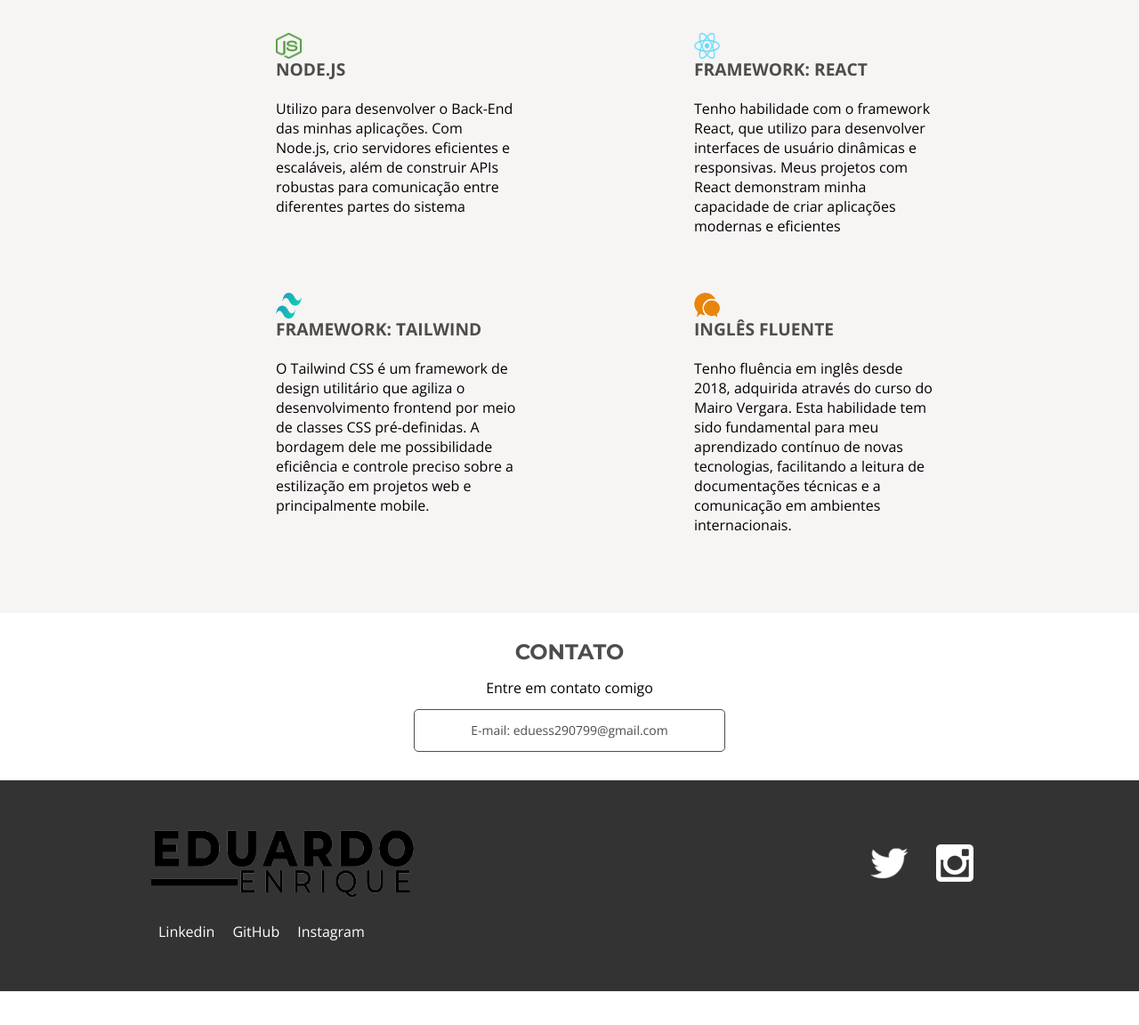
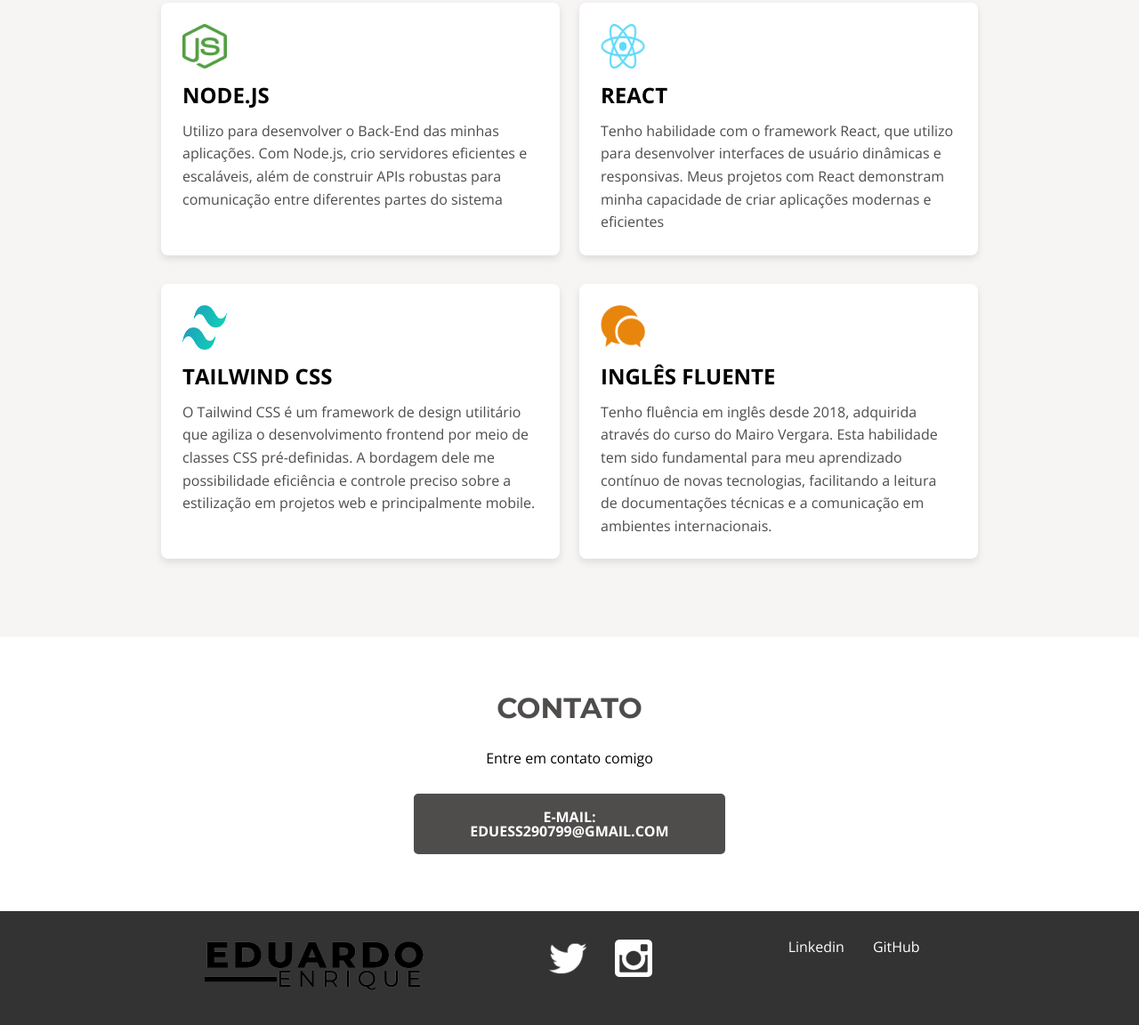
Before and after one commit to Duduenri/Portfolio, a plain HTML site: page index.html in a window 1280 px wide. Shown: the part 3432-4584 px from the top of the page at 89% size. Before the commit the page ends 4546 px from the top, so only its background shows below. Drawn offline with nearby package versions, Linux system fonts and the light colour scheme.

Commit message:
Estilização

```diff
--- a/css/contato.css
+++ b/css/contato.css
@@ -2,28 +2,36 @@
     display: flex;
     flex-direction: column;
     align-items: center;
-
+    justify-content: center; /* Adicionado para centralizar verticalmente */
     text-align: center;
-
-    padding-top: 2rem;
-    padding-bottom: 2rem;
+    padding-top: 4rem; /* Aumentei o padding para mais espaçamento */
+    padding-bottom: 4rem; /* Aumentei o padding para mais espaçamento */
 }
 
 .contato__titulo {
     color: var(--cinza-escuro);
     font-weight: 700;
-    font-size: 1.5rem;
+    font-size: 2rem; /* Aumentei o tamanho do título para mais destaque */
     font-family: var(--montserrat);
     text-transform: uppercase;
-    text-align: center;
-
-    margin-bottom: 1.25rem;
+    margin-bottom: 2rem; /* Aumentei a margem inferior para mais espaçamento */
 }
 
 .contato__botao {
-    color: var(--cinza-escuro);
+    display: inline-block;
+    padding: 1rem 2rem; /* Adicionei padding para melhorar o espaço ao redor do botão */
+    color: var(--branco);
+    background-color: var(--cinza-escuro);
+    border: 2px solid var(--cinza-escuro);
+    text-decoration: none;
+    font-size: 1rem;
+    font-weight: 600;
+    text-transform: uppercase;
+    transition: background-color 0.3s, color 0.3s;
+    margin-top: 2rem; /* Aumentei o espaço acima do botão */
+}
 
-    border-color: var(--cinza-escuro);
-
-    margin-top: 1rem;
+.contato__botao:hover {
+    background-color: var(--cinza-escuro-hover); /* Defina a cor de hover desejada */
+    color: var(--branco); /* Defina a cor de texto de hover desejada */
 }
--- a/css/habilidade.css
+++ b/css/habilidade.css
@@ -1,56 +1,53 @@
 .Habilidade {
     padding-top: 3.5rem;
     padding-bottom: 3.5rem;
+    background-color: var(--cinza-claro);
 }
 
 .Habilidade__lista {
     display: flex;
     flex-wrap: wrap;
-    justify-content: space-evenly;
+    justify-content: space-around;
+    list-style-type: none;
+    padding: 0;
 }
 
 .Habilidade__item {
-    max-width: 350px;
-
-    box-sizing: border-box;
-
-    background-repeat: no-repeat;
-    background-position: top 1.25rem left 2.5rem;
-
-    padding: 2rem 0 2rem 5rem;
+    width: 100%;
+    max-width: 400px;
+    margin-bottom: 2rem;
+    padding: 1.5rem;
+    border-radius: 8px;
+    background-color: var(--branco);
+    box-shadow: 0 4px 8px rgba(0, 0, 0, 0.1);
 }
 
-.Habilidade__item--tempo {
-    background-image: url(../img/icone-relogio.png);
-}
-
-.Habilidade__item--foco {
-    background-image: url(../img/icone-dinheiro.png);
-}
-
-.Habilidade__item--especialistas {
-    background-image: url(../img/icone-quimica.png);
+.Habilidade__img {
+    width: 50px;
+    height: 50px;
+    margin-bottom: 1rem;
 }
 
 .item__titulo {
-    color: var(--cinza-escuro);
+    color: var(--azul-escuro);
     font-weight: 700;
-    font-size: 1.2rem;
+    font-size: 1.5rem;
     text-transform: uppercase;
-
-    margin-bottom: 1.5rem;
+    margin-bottom: 1rem;
 }
 
 .item__texto {
-    line-height: normal;
+    line-height: 1.6;
+    color: var(--cinza-escuro);
 }
 
-@media screen and (min-width: 1024px) {
-    .Habilidade {
-        background-color: var(--cinza-claro);
+@media screen and (min-width: 768px) {
+    .Habilidade__item {
+        width: calc(50% - 2rem);
+        margin-right: 2rem;
     }
 
-    .Habilidade__lista {
-        justify-content: space-around;
+    .Habilidade__item:nth-child(even) {
+        margin-right: 0;
     }
 }
--- a/css/habilidades.css
+++ b/css/habilidades.css
@@ -1,51 +1,47 @@
 .Habilidade {
     padding-top: 3.5rem;
     padding-bottom: 3.5rem;
+    background-color: var(--cinza-claro); /* Adicionando cor de fundo para melhor contraste */
 }
 
 .Habilidade__lista {
     display: flex;
     flex-wrap: wrap;
-    justify-content: space-evenly;
+    justify-content: space-around; /* Ajustando o espaçamento entre os itens */
+    list-style-type: none; /* Removendo os marcadores de lista */
+    padding: 0;
 }
 
 .Habilidade__item {
-    max-width: 350px;
-
-    box-sizing: border-box;
-
-    background-repeat: no-repeat;
-    background-position: top 1.25rem left 2.5rem;
-
-    padding: 2rem 0 2rem 5rem;
+    width: 300px; /* Reduzindo um pouco a largura dos itens para melhor visualização */
+    margin-bottom: 2rem;
+    padding: 1.5rem;
+    border-radius: 8px;
+    background-color: var(--branco); /* Fundo branco para destacar cada habilidade */
+    box-shadow: 0 4px 8px rgba(0, 0, 0, 0.1); /* Sombra sutil para efeito de elevação */
 }
 
 .Habilidade__img {
-    width: 29px;
-    height: 29px;
-    align-items: center;
+    width: 50px; /* Ajustando o tamanho dos ícones */
+    height: 50px;
+    margin-bottom: 1rem;
 }
 
-
 .item__titulo {
-    color: var(--cinza-escuro);
+    color: var(--azul-escuro);
     font-weight: 700;
-    font-size: 1.2rem;
+    font-size: 1.5rem;
     text-transform: uppercase;
-
-    margin-bottom: 1.5rem;
+    margin-bottom: 1rem;
 }
 
 .item__texto {
-    line-height: normal;
+    line-height: 1.6;
+    color: var(--cinza-escuro);
 }
 
-@media screen and (min-width: 1024px) {
-    .Habilidade {
-        background-color: var(--cinza-claro);
-    }
-
-    .Habilidade__lista {
-        justify-content: space-around;
+@media screen and (min-width: 768px) {
+    .Habilidade__item {
+        width: 400px; /* Ajuste para telas maiores */
     }
 }
--- a/css/rodape.css
+++ b/css/rodape.css
@@ -2,75 +2,70 @@
     display: flex;
     flex-direction: column;
     align-items: center;
-
+    justify-content: center;
     background-color: var(--bg-rodape);
-
     padding-top: 2.5rem;
     padding-bottom: 2rem;
 }
 
 .rodape__social {
     display: flex;
+    justify-content: center;
+    margin-top: 1.5rem;
 }
 
 .rodape__midia {
     display: block;
-
     width: 42px;
     height: 42px;
-
-    margin: 2rem 1rem;
+    margin: 0 1rem;
+    transition: transform 0.3s ease;
 }
 
+.rodape__midia:hover {
+    transform: scale(1.2);
+}
+
+.rodape__logo {
+    width: 250px; /* Reduzindo um pouco o tamanho para melhor encaixe */
+    height: auto;
+    margin-bottom: 1.5rem;
+}
 
 .rodape__navegacao {
-    color: var(--branco);
-    text-align: center;
-    line-height: 3;
+    display: flex;
+    justify-content: center;
+    margin-top: 1.5rem;
 }
-
-.rodape__logo  {
-    width: 300px;
-    height: 80px;
-}
-
-.rodape__midia-imagem {
-    width: 42px;
-    height: 42px;
-}
-
-.rodape__midia-imagem:hover {
-    transition: 2s;
-    width: 50px;
-    height: 50px;
-}
-
 
 .rodape__link {
     font-size: 1rem;
-
-    display: inline-block;
-
-    margin: 0 .5rem .7rem;
+    margin: 0 1rem;
+    transition: font-size 0.3s ease, color 0.3s ease;
+    color: var(--branco);
+    text-decoration: none;
 }
 
 .rodape__link:hover {
-    font-size: 1.2rem;
-    transition: 2s;
+    font-size: 1.1rem;
     color: black;
-    font-weight: 600;
+    font-weight: bold;
 }
 
-@media screen and (min-width: 1024px) {
+@media screen and (min-width: 768px) {
     .rodape {
         flex-direction: row;
-        flex-wrap: wrap;
-        justify-content: space-between;
+        justify-content: space-around;
+        align-items: flex-start;
+        padding-top: 2rem;
+        padding-bottom: 2rem;
+    }
+
+    .rodape__social {
+        margin-top: 0;
     }
 
     .rodape__navegacao {
-        text-align: left;
-
-        min-width: 600px;
+        margin-top: 0;
     }
 }
--- a/index.html
+++ b/index.html
@@ -86,28 +86,27 @@
                 <ul class="Habilidade__lista">
                     <li class="Habilidade__item Habilidade__item--tempo">
                         <img src="img/typescript.png" class="Habilidade__img">
-                        <h2 class="item__titulo">Typescript</h2>
-                        <p class="item__texto">Tenho habilidade com TypeScript, com foco em Orientação a Objetos. Desenvolvo projetos tanto no Front-End quanto no Back-End, destacando minha versatilidade e compromisso com soluções eficientes.</p>
+                        <h2 class="item__titulo">TypeScript</h2>
+                        <p class="item__texto">Tenho habilidade com TypeScript, com foco em Orientação a Objetos. Desenvolvo projetos tanto no Front-End quanto no Back-End, destacando minha versatilidade e compromisso com soluções eficientes</p>
                     </li>
                     <li class="Habilidade__item Habilidade__item--foco">
-                        <img src="img/javapng.png" class="Habilidade__img">
+                        <img src="img/javascript.png" class="Habilidade__img">
                         <h2 class="item__titulo">JavaScript</h2>
-                        <p class="item__texto">Possuo bastante experiencia com JavaScript, a utilização dele é fundamental para um site dinâmico e uma boa interação com o usuário</p>
+                        <p class="item__texto">Possuo bastante experiencia com JavaScript, a utilização dele é fundamental para um site dinâmico e uma boa interação com o usuário.</p>
                     </li>
                     <li class="Habilidade__item Habilidade__item--especialistas">
-                        <img src="img/Nodejs.png" class="Habilidade__img">
+                        <img src="img/nodejs.png" class="Habilidade__img">
                         <h2 class="item__titulo">Node.js</h2>
                         <p class="item__texto">Utilizo para desenvolver o Back-End das minhas aplicações. Com Node.js, crio servidores eficientes e escaláveis, além de construir APIs robustas para comunicação entre diferentes partes do sistema</p>
                     </li>
                     <li class="Habilidade__item Habilidade__item--especialistas">
-                        <img src="img/React.png" class="Habilidade__img">
-                        <h2 class="item__titulo">Framework: React</h2>
-                        <p class="item__texto">
-                        Tenho habilidade com o framework React, que utilizo para desenvolver interfaces de usuário dinâmicas e responsivas. Meus projetos com React demonstram minha capacidade de criar aplicações modernas e eficientes</p>
+                        <img src="img/react.png" class="Habilidade__img">
+                        <h2 class="item__titulo">React</h2>
+                        <p class="item__texto">Tenho habilidade com o framework React, que utilizo para desenvolver interfaces de usuário dinâmicas e responsivas. Meus projetos com React demonstram minha capacidade de criar aplicações modernas e eficientes</p>
                     </li>
                     <li class="Habilidade__item Habilidade__item--especialistas">
                         <img src="img/tailwind.png" class="Habilidade__img">
-                        <h2 class="item__titulo">Framework: Tailwind</h2>
+                        <h2 class="item__titulo">Tailwind CSS</h2>
                         <p class="item__texto">O Tailwind CSS é um framework de design utilitário que agiliza o desenvolvimento frontend por meio de classes CSS pré-definidas. A bordagem dele me possibilidade eficiência e controle preciso sobre a estilização em projetos web e principalmente mobile.</p>
                     </li>
                     <li class="Habilidade__item Habilidade__item--especialistas">
@@ -117,6 +116,7 @@
                     </li>
                 </ul>
             </section>
+
             <section class="contato container">
                 <h2 class="contato__titulo">Contato</h2>
                 <p>Entre em contato comigo</p>
@@ -133,9 +133,6 @@
                 <ul class="rodape__navegacao">
                     <li class="rodape__link"><a href="https://www.linkedin.com/in/duduenri/">Linkedin</a></li>
                     <li class="rodape__link"><a href="https://github.com/Duduenri">GitHub</a></li>
-                    <li class="rodape__link"><a href="https://instagram.com/duduenri">Instagram</a></li>
                 </ul>
             </nav>
         </footer>
-    </body>
-</html>
```
Also changed, not shown: img/javascript.png (added).
